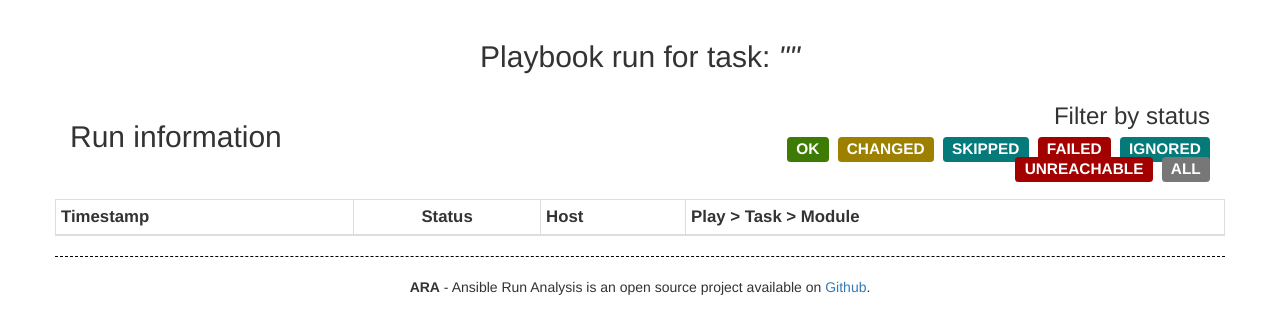
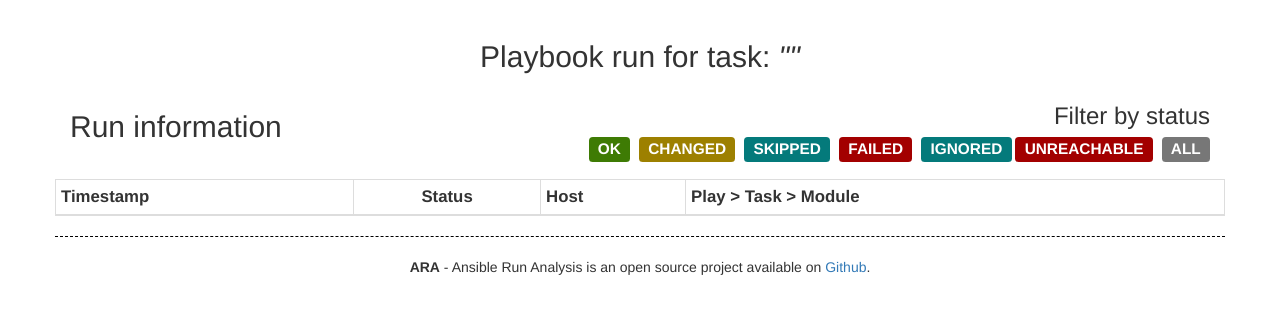
Before and after one commit to ansible-community/ara, a Flask app: template ara/templates/task.html in a window 1280 px wide. Shown: the part 52-386 px from the top of the page. Run offline with Flask 2, Linux system fonts and the light colour scheme; the template is opened without the code that fills it, so the values that code supplies are empty; parts of the project's set-up code (start-up, migrations or seed data) failed here and were passed over; some libraries are stand-ins or nearby versions.

Commit message:
Enlarge div in task template

```diff
--- a/ara/templates/task.html
+++ b/ara/templates/task.html
@@ -9,7 +9,7 @@
     <div class="col-md-6">
         <h2>Run information</h2>
     </div>
-    <div class="col-md-6 text-right">
+    <div class="col-md-12 text-right">
         <h3>Filter by status</h3>
         <a href="/task/{{ task }}/ok"><label class="label status-filter OK" style="margin-right: 5px;">OK</label></a>
         <a href="/task/{{ task }}/changed"><label class="label status-filter CHANGED" style="margin-right: 5px;">CHANGED</label></a>
```
